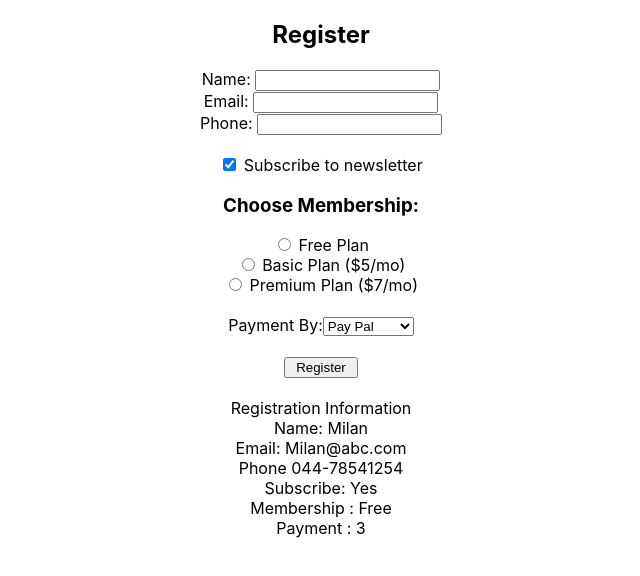
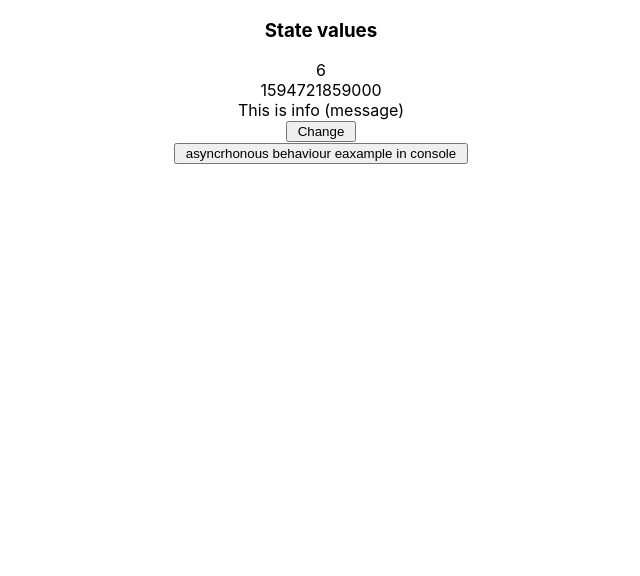
Before and after one commit to Milan-Pro/React, a React (Create React App) app in the folder reactbasics/: page / in a window 1280 px wide. Shown: the top 576 px of the page, without its empty margins (319-959 px from the left). Built offline with nearby package versions, Linux system fonts and the light colour scheme.

Commit message:
Set State Demo

```diff
--- a/reactbasics/src/App.tsx
+++ b/reactbasics/src/App.tsx
@@ -1,12 +1,15 @@
 import React from 'react';
-import logo from './logo.svg';
+//import logo from './logo.svg';
 import './App.css';
 
-import { JSXDemo } from  "./JSXDemo";
+//import { JSXDemo } from  "./JSXDemo";
 
-import { Products } from  "./Products";
-import RenderDemo from './RenderDemo';
-import { Register } from'./Register';
+//import { Products } from  "./Products";
+//import RenderDemo from './RenderDemo';
+//import { Register } from'./Register';
+//import { Invoices } from "./Invoices";
+//import { InvoiceProvider } from "./InvoiceProvider";
+import { StateDemo } from './StateDemo';
 
 function App() {
 
@@ -28,13 +31,42 @@ function App() {
 
       </React.Fragment>
 
-    ) */
+    )
     //React Form Demo
     return (
       <div className="App">
         <Register />
       </div>
     );
+     */
+
+    /* let provider = new InvoiceProvider();
+
+  provider.addInvoice({
+    invno: 1001,
+    invdate:new Date(),
+    customer:"XYZ",
+    amount: 2000
+  });
+
+  provider.addInvoice({
+    invno: 1002,
+    invdate:new Date(),
+    customer:"XYZ",
+    amount: 5000
+  });
+
+  return (
+    <div className="App">
+      <Invoices provider={ provider } />
+    </div>
+  ); */
+
+  return (
+    <div className="App">
+      <StateDemo info="This is info (message)" />
+    </div>
+  );
 
 }
 
--- /dev/null
+++ b/reactbasics/src/InvoiceProvider.tsx
@@ -0,0 +1,23 @@
+import  { IInvoice } from "./common/IInvoice";
+
+export class InvoiceProvider {
+    private data : IInvoice[] = [];
+
+    constructor(init?: IInvoice[]) {
+        if(init) {
+            this.data = init;
+        }
+    }
+
+    public addInvoice(item : IInvoice) {
+        this.data.push(item);
+    }
+
+    public updateInvoice(item: IInvoice) {
+        //
+    }
+
+    public getInvoices() : IInvoice[] {
+        return this.data;
+    }
+}
--- /dev/null
+++ b/reactbasics/src/Invoices.tsx
@@ -0,0 +1,50 @@
+import React from "react";
+import { InvoiceProvider } from "./InvoiceProvider";
+import { IInvoice } from "./common/IInvoice";
+
+interface IInvoicesProps {
+    provider: InvoiceProvider;
+}
+
+export class Invoices extends React.Component<IInvoicesProps,any> {
+    constructor(props : IInvoicesProps) {
+        super(props);
+
+        this.state = {
+            data: []
+        };
+    }
+
+    public componentDidMount() {
+        this.setState({
+            data: this.props.provider.getInvoices()
+        });
+    }
+
+    public render() : JSX.Element {
+        return <div>
+            <h2>Invoices</h2>
+            { this.state.data.map((i: IInvoice) => <div key={ i.invno+1 }>
+                Invoice No: { i.invno } <br/>
+                Date: { i.invdate.toDateString() } <br/>
+                Customer: { i.customer } <br/>
+                Amount:  { i.amount }
+            </div>) }
+
+            <input type="button" value="Add Item" onClick={ () => {
+                this.props.provider.addInvoice({
+                    invno: 1003,
+                    invdate:new Date(),
+                    customer:"ABC",
+                    amount: 7541
+                  });
+
+                this.setState({
+                    data: this.props.provider.getInvoices()
+                });
+
+            }} />
+
+        </div>;
+    }
+}
--- /dev/null
+++ b/reactbasics/src/StateDemo.tsx
@@ -0,0 +1,108 @@
+import * as React from "react";
+
+interface IStateDemoProps {
+    info?: string;
+}
+
+interface IStateDemoState {
+    count: number;
+    timestamp: number;
+    message: string;
+}
+
+export class StateDemo extends React.Component<IStateDemoProps, IStateDemoState> {
+    private msg : string = "Render Fired!";
+
+    constructor(props: IStateDemoProps) {
+        super(props);
+
+        // Initialize the State
+        this.state = {
+            count: 0,
+            timestamp: new Date().getTime(),
+            message: this.props.info as string
+        };
+    }
+    //set state in compononet did mount
+    public componentDidMount() {
+        console.log("ComponentDidMount->Before State State : " + this.state.count);
+
+        this.setState({
+            count: this.state.count + 1
+        },
+        ()=> {
+            console.log("ComponentDidMount->Post State State Callback : " + this.state.count);
+        });
+
+        console.log("ComponentDidMount->After State State : " + this.state.count);
+
+        console.log("Updating state 3 times....");
+        this.msg = "** Render fired!";
+
+        this.setState({
+            count: this.state.count + 1
+        },()=> {
+            this.setState({
+                count: this.state.count + 3,
+                timestamp: new Date().getTime()
+            },()=> {
+                this.setState({
+                    count: this.state.count + 2
+                });
+            });
+        });
+
+    }
+
+    // set state is Asynchronous so you will not get value immediatly.
+    //when you do set state don't depend on set state for immediate reesult due to async behaviour
+    public render() : JSX.Element {
+
+        console.log(this.msg);
+
+
+        return <div>
+            <h3>State values</h3>
+            { this.state.count } <br/> { this.state.timestamp } <br/> { this.state.message } <br/>
+
+            {/* <input type="button" value=" Change " onClick={ () => {
+                //set state with without updater function
+                this.setState({
+                    count: this.state.count + 1,
+                    timestamp: new Date().getTime()
+                },()=> {
+                    console.log("State state completed!");
+                });
+            }} /> */}
+
+            <input type="button" value=" Change " onClick={ () => {
+                this.setState((prevState,props) => {
+                    // Carry out any processing using prevState and props
+                    // set state with updater function
+                    return {
+                        count: prevState.count + 1,
+                        timestamp: new Date().getTime()
+                    };
+
+                },()=> {
+                    console.log("State state completed!");
+                });
+            }} />
+            <br/>
+            <input type="button" value=" asyncrhonous behaviour eaxample in console " onClick={ () => {
+                //set state asyncrhonous behaviour inside an event handler
+                    this.setState({
+                        count: this.state.count + 1
+                    },
+                    ()=> {
+                        console.log("State state completed!");
+                        console.log("After state state complete-" + this.state.count);
+                    });
+
+                    // Immediately after set state
+                    console.log("Immediately after : " + this.state.count);
+
+            }} />
+        </div>
+    }
+}
--- /dev/null
+++ b/reactbasics/src/common/IInvoice.tsx
@@ -0,0 +1,6 @@
+export interface IInvoice {
+    invno: number;
+    invdate: Date;
+    customer: string;
+    amount: number;
+}
```
